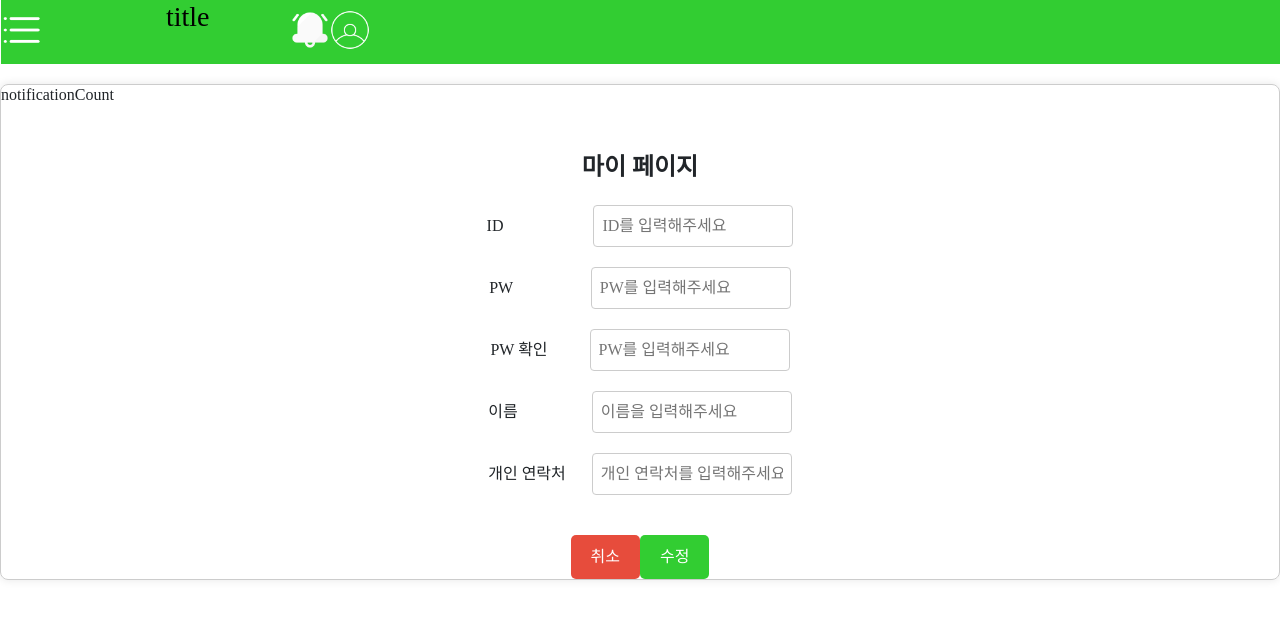
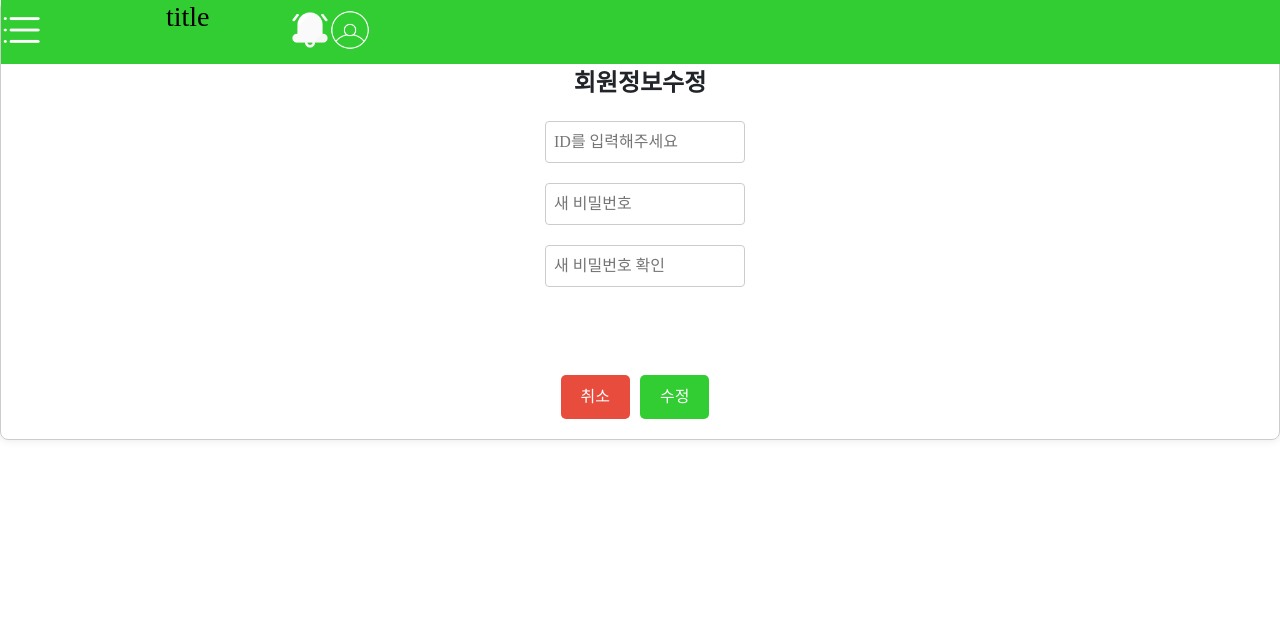
Before and after one commit to 2023-SMHRD-IS-CLOUD-1/Kingsman, a React (Create React App) app: page /UserModifyProfile in a window 1280 px wide. Shown: the top 618 px of the page. Built offline with nearby package versions, Linux system fonts and the light colour scheme; a web font is replaced by a local one.

Commit message:
commityo

```diff
--- a/src/components/UserModifyProfile/UserModifyProfile.css
+++ b/src/components/UserModifyProfile/UserModifyProfile.css
@@ -14,14 +14,11 @@
 
 
   .UserModifyProfile{
-
-    max-height: 512px;
-    margin: 84px auto 0;
-    margin: 84px auto 0;
-  border: 1px solid #ccc;
-  border-radius: 8px;
-  box-shadow: 0 0 10px rgba(0, 0, 0, 0.1);
-
+    min-height: 440px;
+    border: 1px solid #ccc;
+    border-radius: 8px;
+    box-shadow: 0 0 10px rgba(0, 0, 0, 0.1);
+    overflow-y: auto; /* 변경된 부분 */
   }
   .page-title {
     font-size: 24px;
@@ -56,6 +53,7 @@
     display: flex;
     justify-content: center; /* Center the buttons horizontally */
     margin-top: 20px; /* Add margin for better spacing */
+    margin-bottom: 20px; /* Add margin at the bottom */
   }
 
   .umbtn {
@@ -65,6 +63,7 @@
     padding: 10px 20px;
     cursor: pointer;
     border-radius: 5px;
+    margin-right: 10px; /* Add margin between buttons */
   }
 
   .cancel-btn {
--- a/src/components/UserModifyProfile/UserModifyProfile.jsx
+++ b/src/components/UserModifyProfile/UserModifyProfile.jsx
@@ -1,37 +1,81 @@
-import React from 'react';
+import React, { useEffect, useState } from 'react';
 import AdminHeader from '../AdminHome/AdminHeader';
 import './UserModifyProfile.css';
+import axios from 'axios';
 
 const UserModifyProfile = () => {
+  const [id, setId] = useState('');
+  const [pw2, setPw2] = useState('');
+  const [pw3, setPw3] = useState('');
+  const [passwordMatch, setPasswordMatch] = useState(false); // 비밀번호 일치 여부 상태
+
+  useEffect(() => {
+    setId(sessionStorage.getItem("user"));
+  }, []);
+
+  // 비밀번호와 비밀번호 확인이 일치하는지 확인하는 함수
+  useEffect(() => {
+    setPasswordMatch(pw2 === pw3);
+  }, [pw2, pw3]);
+
+  const sendData = () => {
+    if (id === '' || pw2 === '' || pw3 === '') {
+      alert('제대로 입력해주세요');
+      return;
+    } else if (!passwordMatch) {
+      alert('새 비밀번호와 비밀번호 확인이 일치하지 않습니다.');
+      return;
+    } else {
+      const data = {
+        b_ID: id,
+        b_PW: pw2,
+      };
+      console.log('정보수정 데이터 : ', data);
+      axios
+        .post('http://localhost:8085/kingsman/UserModifyProfile', data, { withCredentials: true })
+        .then((response) => {
+          console.log('데이터 전송 성공:', response.data);
+        })
+        .catch((error) => {
+          console.error('데이터 전송 중 오류:', error);
+        });
+    }
+  };
+
   return (
     <div className='UserModifyProfile'>
       <AdminHeader />
-      <div className='page-title' style={{textAlign:'center'}}>마이 페이지</div>
+      <div className='page-title' style={{ textAlign: 'center' }}>회원정보수정</div>
       <div className='input-container'>
         <div className='input-row'>
-          <label>ID　　　　　</label>
-          <input type='text' placeholder='ID를 입력해주세요' className='ump' />
+          <label></label>
+          <input type='text' placeholder='ID를 입력해주세요' className='ump' value={id} readOnly />
         </div>
         <div className='input-row'>
-          <label>PW 　　　　</label>
-          <input type='password' placeholder='PW를 입력해주세요' className='ump' />
+          <label></label>
+          <input type='password' placeholder='새 비밀번호' className='ump' value={pw2} onChange={(e) => setPw2(e.target.value)} />
         </div>
         <div className='input-row'>
-          <label>PW 확인　　</label>
-          <input type='password' placeholder='PW를 입력해주세요' className='ump' />
-        </div>
-        <div className='input-row'>
-          <label>이름　　　　</label>
-          <input type='text' placeholder='이름을 입력해주세요' className='ump' />
-        </div>
-        <div className='input-row'>
-          <label>개인 연락처　</label>
-          <input type='text' placeholder='개인 연락처를 입력해주세요' className='ump' />
+          <label></label>
+          <input type='password' placeholder='새 비밀번호 확인' className='ump' value={pw3} onChange={(e) => setPw3(e.target.value)} />
         </div>
       </div>
+      <div style={{ textAlign: "center" }}>
+        {pw2 === '' || pw3 === '' ? (
+          <span style={{ color: 'black' }}>　</span>
+        ) : pw3 !== '' && pw3 !== null ? (
+          passwordMatch ? (
+            <span style={{ color: 'green' }}>비밀번호가 일치합니다.</span>
+          ) : (
+            <span style={{ color: 'red' }}>비밀번호가 일치하지 않습니다.</span>
+          )
+        ) : null}
+      </div>
+
+      <br />
       <div className='button-container'>
         <button className='umbtn cancel-btn'>취소</button>
-        <button className='umbtn modify-btn'>수정</button>
+        <button className='umbtn modify-btn' onClick={sendData}>수정</button>
       </div>
     </div>
   );
```
Also changed, not shown: src/components/PromotinalText/PromotionalText.jsx (line endings or trailing spaces), 1 other file (tests, documents, lock files or other folders).
